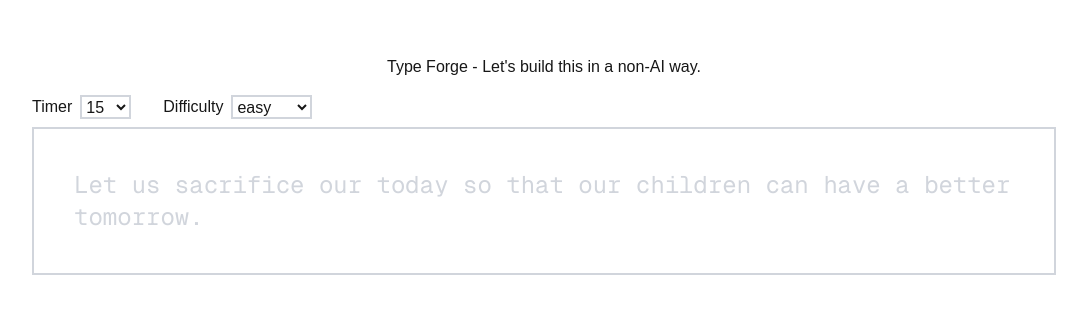
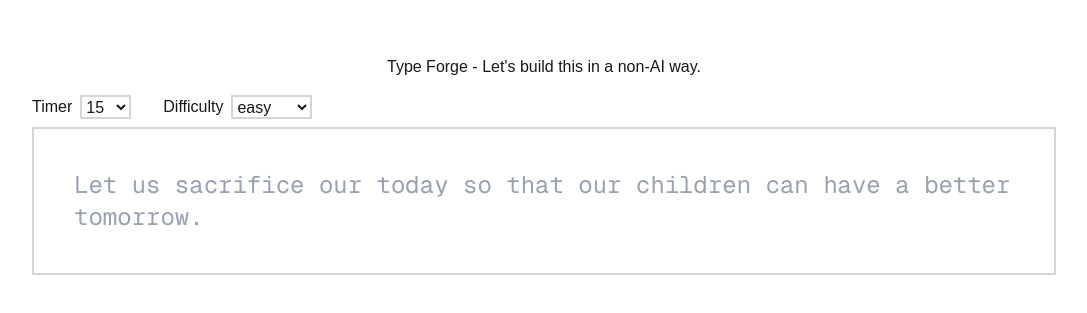
Before and after one commit to Shantanoo-Chandorkar/type-forge, a Next.js app: page / in a window 1280 px wide. Shown: the part 235-548 px from the top of the page, without its empty margins (96-1183 px from the left). Built offline with nearby package versions, Linux system fonts and the light colour scheme.

Commit message:
Fixed color issues in the CharNode component

```diff
--- a/components/CharNode.jsx
+++ b/components/CharNode.jsx
@@ -1,14 +1,14 @@
 import React from 'react';
 
 const CharNode = React.memo(({ char, status }) => {
-    let colorClass = 'text-gray-300';
+    let colorClass = 'text-gray-400';
 
     if (status === 'correct') {
         colorClass = 'text-green-500';
     } else if (status === 'incorrect') {
         // For spaces - background.
         // For text - text color.
-        colorClass = char === ' ' ? 'text-red-400/50' : 'text-red-500';
+        colorClass = char === ' ' ? 'bg-red-400/50' : 'text-red-500';
     }
 
     return <span className={`text-2xl font-mono ${colorClass}`}>{char}</span>;
```
